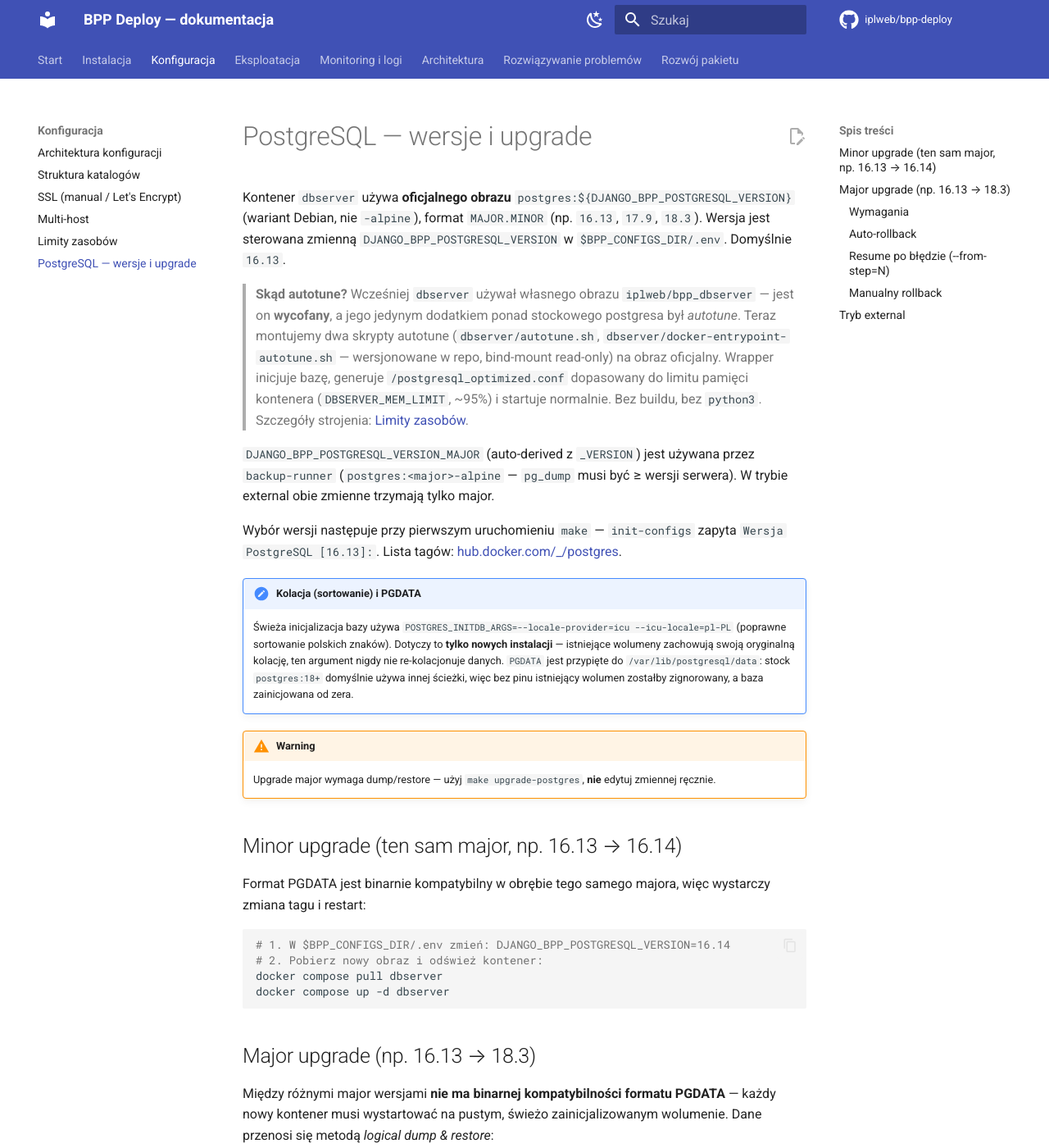
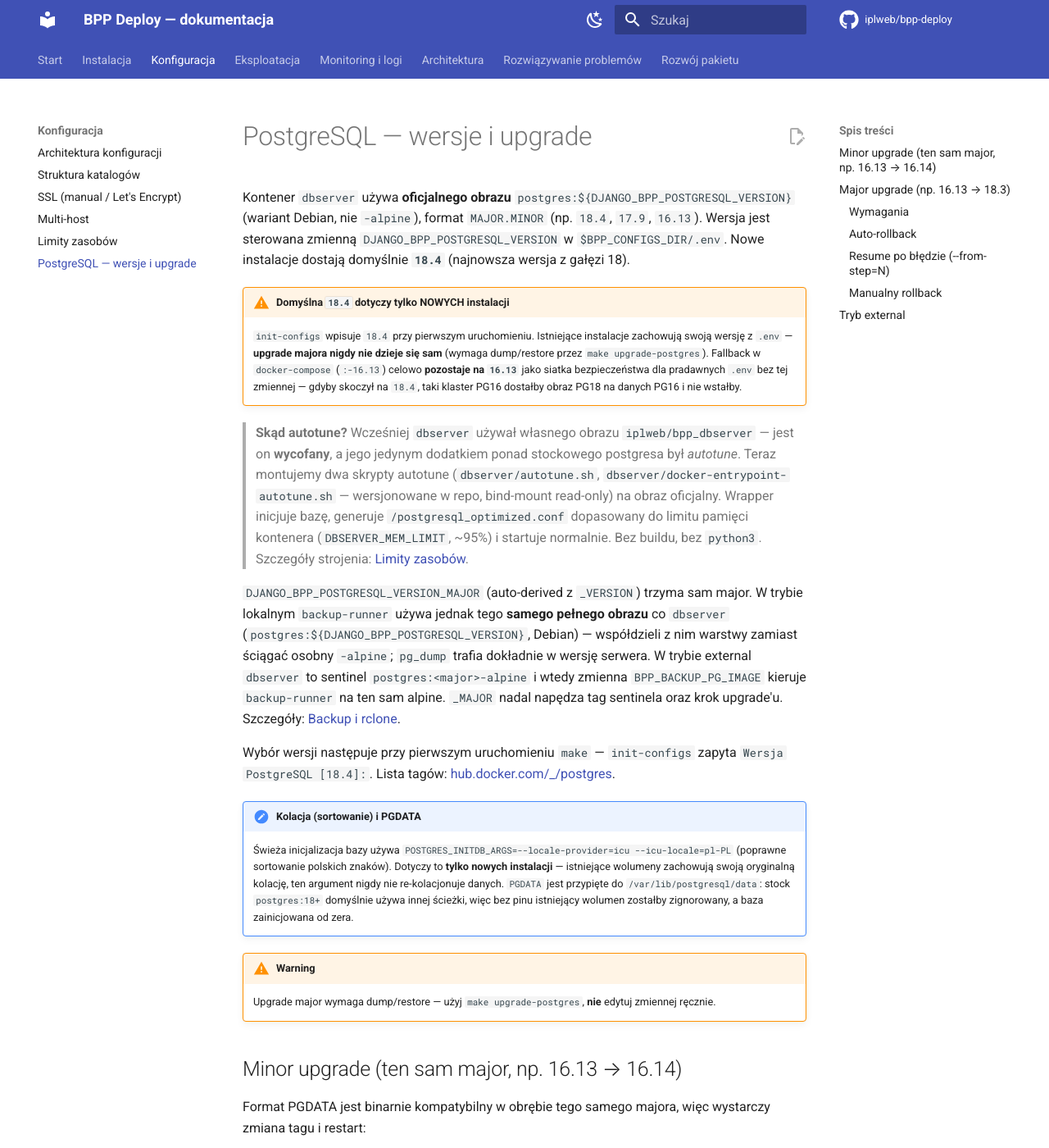
Before and after one commit to iplweb/bpp-deploy, an MkDocs documentation site: the page built from docs/konfiguracja/postgresql.md, in a window 1280 px wide and 1400 px high. Shown: the whole window at 82% size. Built offline with MkDocs 1.6.1 and Material for MkDocs 9.7.7, drawn with Linux system fonts in a browser that asks for light colours; comment, search, counter and statistics services are not loaded.

Commit message:
feat(dbserver/backup): reuse obrazu dbservera w backup-runnerze + auto-prune po make up; default PG 18.4
- backup-runner uzywa domyslnie tego SAMEGO obrazu co dbserver
  (postgres:<MAJOR.MINOR>, Debian) zamiast osobnego -alpine -> wspoldzieli
  100% warstw, ~0 MB netto zamiast +~350 MB na dysku. Tryb external nadal
  alpine przez BPP_BACKUP_PG_IMAGE (ustawiany w init-configs, dosypywany do
  starych .env przez ensure-config-files). Blok command wykrywa apk vs
  apt-get, wiec dziala na obu obrazach.
- make up (a wiec i make run) sprzata Dockera (docker system prune -af) po
  udanym starcie (--wait) i PRZED pullem html2docx; wypisuje tylko ile GB
  zwolniono. Bez --volumes -> nazwane wolumeny danych sa bezpieczne.
- Domyslna wersja PostgreSQL dla NOWYCH instalacji: 16.13 -> 18.4
  (init-configs prompt + fresh .env). Safety-nety w compose (:-16.13) oraz
  migracja dla .env bez zmiennej CELOWO zostaja na 16.13 - kompatybilnosc
  wsteczna, zaden istniejacy klaster nie dostaje cichego upgrade'u majora.

Co-Authored-By: Claude Opus 4.8 (1M context) <noreply@anthropic.com>

```diff
--- a/docs/konfiguracja/postgresql.md
+++ b/docs/konfiguracja/postgresql.md
@@ -1,9 +1,17 @@
 # PostgreSQL — wersje i upgrade
 
 Kontener `dbserver` używa **oficjalnego obrazu** `postgres:${DJANGO_BPP_POSTGRESQL_VERSION}`
-(wariant Debian, nie `-alpine`), format `MAJOR.MINOR` (np. `16.13`, `17.9`, `18.3`). Wersja
-jest sterowana zmienną `DJANGO_BPP_POSTGRESQL_VERSION` w `$BPP_CONFIGS_DIR/.env`. Domyślnie
-`16.13`.
+(wariant Debian, nie `-alpine`), format `MAJOR.MINOR` (np. `18.4`, `17.9`, `16.13`). Wersja
+jest sterowana zmienną `DJANGO_BPP_POSTGRESQL_VERSION` w `$BPP_CONFIGS_DIR/.env`. Nowe
+instalacje dostają domyślnie **`18.4`** (najnowsza wersja z gałęzi 18).
+
+!!! warning "Domyślna `18.4` dotyczy tylko NOWYCH instalacji"
+    `init-configs` wpisuje `18.4` przy pierwszym uruchomieniu. Istniejące instalacje
+    zachowują swoją wersję z `.env` — **upgrade majora nigdy nie dzieje się sam**
+    (wymaga dump/restore przez `make upgrade-postgres`). Fallback w `docker-compose`
+    (`:-16.13`) celowo **pozostaje na `16.13`** jako siatka bezpieczeństwa dla
+    pradawnych `.env` bez tej zmiennej — gdyby skoczył na `18.4`, taki klaster PG16
+    dostałby obraz PG18 na danych PG16 i nie wstałby.
 
 > **Skąd autotune?** Wcześniej `dbserver` używał własnego obrazu `iplweb/bpp_dbserver` —
 > jest on **wycofany**, a jego jedynym dodatkiem ponad stockowego postgresa był *autotune*.
@@ -13,12 +21,17 @@ jest sterowana zmienną `DJANGO_BPP_POSTGRESQL_VERSION` w `$BPP_CONFIGS_DIR/.env
 > do limitu pamięci kontenera (`DBSERVER_MEM_LIMIT`, ~95%) i startuje normalnie. Bez buildu,
 > bez `python3`. Szczegóły strojenia: [Limity zasobów](limity-zasobow.md).
 
-`DJANGO_BPP_POSTGRESQL_VERSION_MAJOR` (auto-derived z `_VERSION`) jest używana przez
-`backup-runner` (`postgres:<major>-alpine` — `pg_dump` musi być ≥ wersji serwera).
-W trybie external obie zmienne trzymają tylko major.
+`DJANGO_BPP_POSTGRESQL_VERSION_MAJOR` (auto-derived z `_VERSION`) trzyma sam major.
+W trybie lokalnym `backup-runner` używa jednak tego **samego pełnego obrazu** co
+`dbserver` (`postgres:${DJANGO_BPP_POSTGRESQL_VERSION}`, Debian) — współdzieli z nim
+warstwy zamiast ściągać osobny `-alpine`; `pg_dump` trafia dokładnie w wersję serwera.
+W trybie external `dbserver` to sentinel `postgres:<major>-alpine` i wtedy zmienna
+`BPP_BACKUP_PG_IMAGE` kieruje `backup-runner` na ten sam alpine. `_MAJOR` nadal
+napędza tag sentinela oraz krok upgrade'u. Szczegóły:
+[Backup i rclone](../eksploatacja/backup-i-rclone.md).
 
 Wybór wersji następuje przy pierwszym uruchomieniu `make` — `init-configs` zapyta
-`Wersja PostgreSQL [16.13]:`. Lista tagów:
+`Wersja PostgreSQL [18.4]:`. Lista tagów:
 [hub.docker.com/_/postgres](https://hub.docker.com/_/postgres).
 
 !!! note "Kolacja (sortowanie) i PGDATA"
```
Also changed, not shown: CLAUDE.md (+2 -1 lines), docker-compose.backup.yml (+24 -8 lines), docs/eksploatacja/backup-i-rclone.md (+14 -2 lines), docs/eksploatacja/komendy.md (+13 -2 lines), 3 other files.
